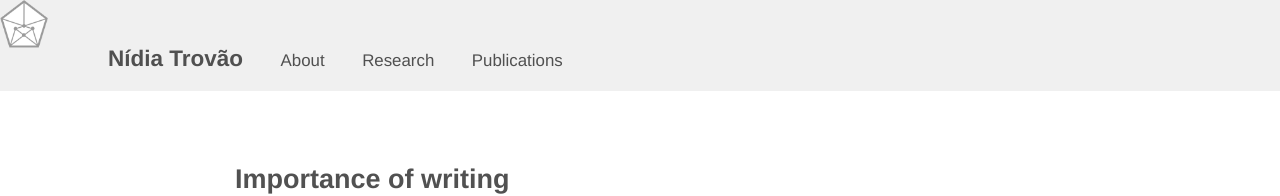
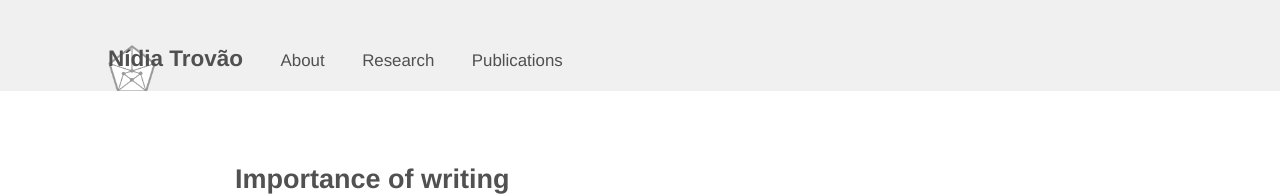
Before and after one commit to nidiatrovao/nidiatrovao.github.io, a Jekyll site: the page built from index.html, in a window 1280 px wide. Shown: the top 196 px of the page. Built offline with Jekyll 4.4.1, drawn with Linux system fonts in a browser that asks for light colours; the list of posts is cut into pages by our own code.

Commit message:
logo fix

```diff
--- a/_layouts/default.html
+++ b/_layouts/default.html
@@ -5,7 +5,7 @@
 
   <body>
 	  <header class="masthead" style="padding-top:0;margin-left:auto;margin-right:auto">
-        <h3 class="masthead-title" style="background-color:#F0F0F0;background-image: url('/public/apple-touch-icon-precomposed.png');background-size:48px 48px;background-repeat:no-repeat;padding-top:2.5rem;max-width:100%;padding-bottom:1rem;padding-left:6rem;padding-right:6rem;margin-left:auto;margin-right:auto">
+        <h3 class="masthead-title" style="background-color:#F0F0F0;background-image: url('/public/apple-touch-icon-precomposed.png');background-size:48px 48px;background-repeat:no-repeat;background-origin:content-box;padding-top:2.5rem;max-width:100%;padding-bottom:1rem;padding-left:6rem;padding-right:6rem;margin-left:auto;margin-right:auto">
           <a href="{{ site.baseurl }}/" title="Home">{{ site.title }}</a>
 			{% for page in site.pages_list %}
 				&nbsp;&nbsp;&nbsp;&nbsp;
```
